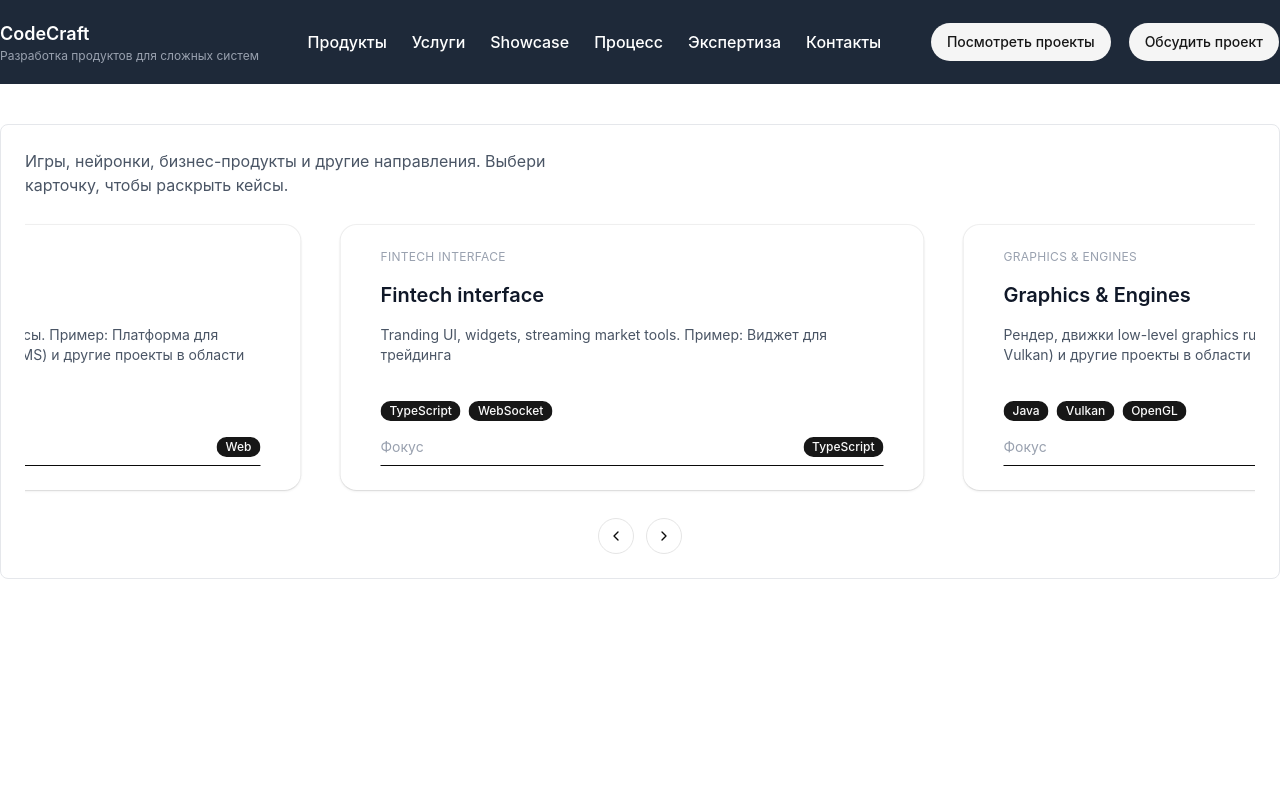
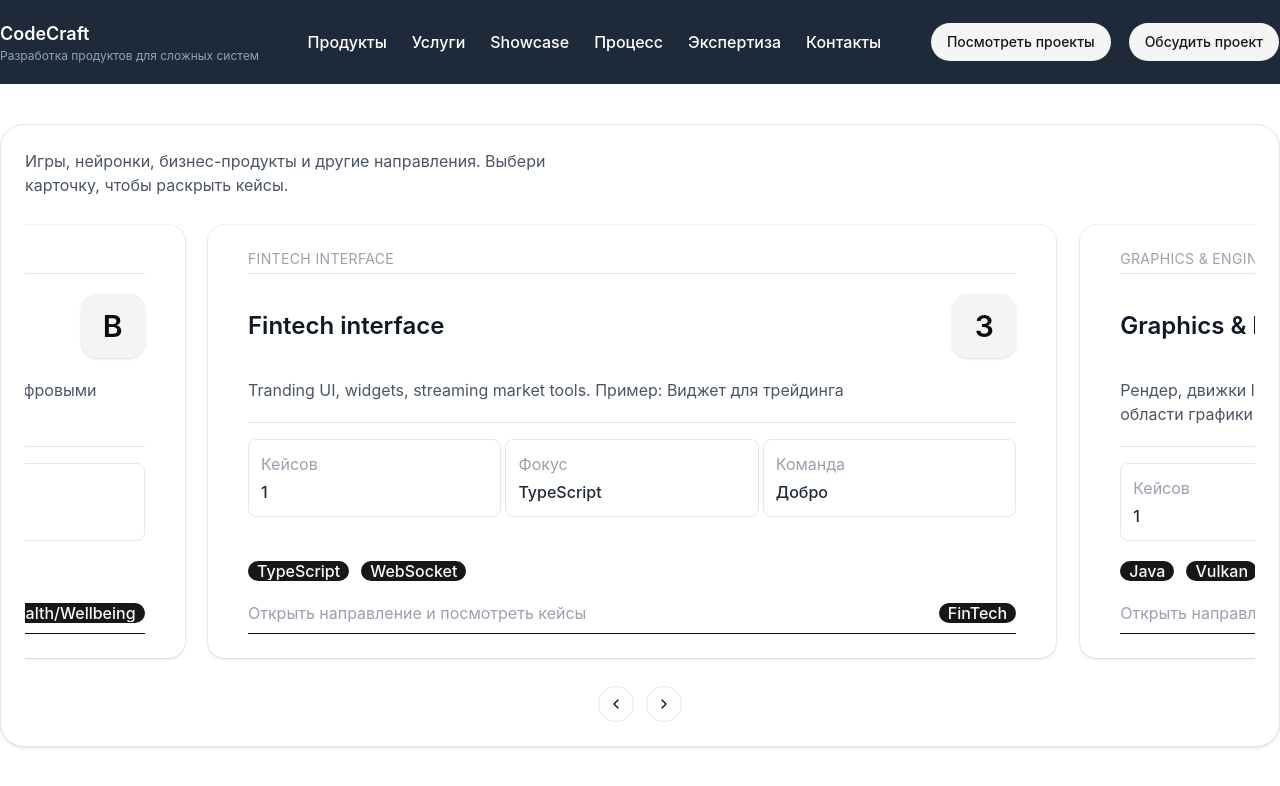
Before and after one commit to CodeCraftSite/codeCraftReact, a React (Vite) app: page / in a window 1280 px wide. Shown: the top 786 px of the page. Built offline with nearby package versions, Linux system fonts and the light colour scheme.

Commit message:
Работа с версткой компонента карусель

```diff
--- a/src/components/CarouselProject.jsx
+++ b/src/components/CarouselProject.jsx
@@ -17,9 +17,11 @@ function CarouselProject() {
       description:
         "Tranding UI, widgets, streaming market tools. Пример: Виджет для трейдинга",
       case: 1,
+      team_alf: "З",
       main_technology: "TypeScript",
       command: "Добро",
       tech: ["TypeScript", "WebSocket"],
+      company: "FinTech",
     },
     {
       id: 2,
@@ -28,9 +30,11 @@ function CarouselProject() {
       description:
         "Рендер, движки low-level graphics runtime. KWD 3D Engine (Java + Vulkan) и другие проекты в области графики и движков.",
       case: 1,
+      team_alf: "П",
       main_technology: "Java",
       command: "KWD",
       tech: ["Java", "Vulkan", "OpenGL"],
+      company: "3D/Graphics Runtime",
     },
     {
       id: 3,
@@ -39,56 +43,93 @@ function CarouselProject() {
       description:
         "Публичные и внутренние digital-сервисы. Пример: Платформа для управления цифровыми активами (DAMS) и другие проекты в области платформ и экосистем.",
       case: 2,
+      team_alf: "В",
       main_technology: "Web",
       command: "KWD",
       tech: ["Web", "CRM", "Booking"],
+      company: "Mental Health/Wellbeing",
     },
   ];
 
   return (
-    <div className="border border-gray-200 rounded-lg p-6 flex flex-col gap-6">
+    <div className="border border-gray-200 rounded-3xl bg-white p-6 flex flex-col gap-6 shadow-sm">
       <span className="max-w-xl text-left text-gray-600">
         Игры, нейронки, бизнес-продукты и другие направления. Выбери карточку,
         чтобы раскрыть кейсы.
       </span>
 
-      <div className="relative ">
+      <div className="relative">
         <Carousel className="w-full">
-          <CarouselContent className="-ml-4 ">
+          <CarouselContent>
             {projects.map((project) => (
               <CarouselItem
                 key={project.id}
-                className="px-4 basis-[80%] md:basis-[60%] lg:basis-[50%]"
+                className="basis-full sm:basis-[92%] md:basis-[85%] lg:basis-[75%] xl:basis-[70%] px-2"
               >
-                <div className="p-1 h-full">
-                  <Card className="w-full h-full rounded-2xl shadow-sm hover:shadow-md transition">
-                    <CardContent className="flex flex-col gap-4 mx-4 px-6 h-full ">
-                      {/* TYPE */}
-                      <span className="text-xs uppercase tracking-wide text-gray-400">
+                <div className="p-1 h-full min-h-[420px]">
+                  <Card className="w-full h-full rounded-2xl shadow-sm hover:shadow-md transition-shadow duration-300">
+                    <CardContent className="flex flex-col gap-5 mx-4 px-6 h-full ">
+                      <span className="text-sm uppercase tracking-wide text-gray-400 border-b border-gray-200 pb-1">
                         {project.type}
                       </span>
 
-                      {/* TITLE */}
-                      <h3 className="text-xl font-semibold text-gray-900">
-                        {project.nameProject}
-                      </h3>
+                      <div className="flex flex-row justify-between items-center gap-4">
+                        <h3 className="text-2xl font-semibold text-gray-900">
+                          {project.nameProject}
+                        </h3>
+                        <div className="flex h-16 w-16 items-center justify-center rounded-2xl shadow-sm bg-gray-100">
+                          <span className="text-3xl font-semibold">
+                            {project.team_alf}
+                          </span>
+                        </div>
+                      </div>
 
-                      {/* DESCRIPTION */}
-                      <p className="text-sm text-gray-600 line-clamp-4">
+                      <p className="text-base text-gray-600 line-clamp-4">
                         {project.description}
                       </p>
 
-                      {/* TECH STACK */}
-                      <div className="mt-auto flex flex-wrap gap-2">
+                      <div className="flex gap-1 border-t border-gray-200 pt-4">
+                        <div className="flex min-w-0 flex-1 flex-col gap-1 border border-gray-200 rounded-lg p-3">
+                          <span className="text-base text-gray-400">
+                            Кейсов
+                          </span>
+                          <span className="text-base font-medium text-gray-800">
+                            {project.case}
+                          </span>
+                        </div>
+
+                        <div className="flex min-w-0 flex-1 flex-col gap-1 border border-gray-200 rounded-lg p-3">
+                          <span className="text-base text-gray-400">Фокус</span>
+                          <span className="text-base font-medium text-gray-800">
+                            {project.main_technology}
+                          </span>
+                        </div>
+
+                        <div className="flex min-w-0 flex-1 flex-col gap-1 border border-gray-200 rounded-lg p-3">
+                          <span className="text-base text-gray-400">
+                            Команда
+                          </span>
+                          <span className="text-base font-medium text-gray-800">
+                            {project.command}
+                          </span>
+                        </div>
+                      </div>
+
+                      <div className="mt-auto flex flex-wrap gap-3">
                         {project.tech.map((techItem, i) => (
-                          <Badge key={i}>{techItem}</Badge>
+                          <Badge key={i} className=" py-1 px-2 text-base">
+                            {techItem}
+                          </Badge>
                         ))}
                       </div>
 
                       <div className="flex justify-between items-center pb-2 border-b ">
-                        <span className="text-sm text-gray-400">Фокус</span>
-                        <span className="text-sm font-medium text-gray-800"></span>
-                        <Badge>{project.main_technology}</Badge>
+                        <span className="text-base text-gray-400">
+                          Открыть направление и посмотреть кейсы
+                        </span>
+                        <Badge className=" py-2 px-2 text-base">
+                          {project.company}
+                        </Badge>
                       </div>
                     </CardContent>
                   </Card>
```
